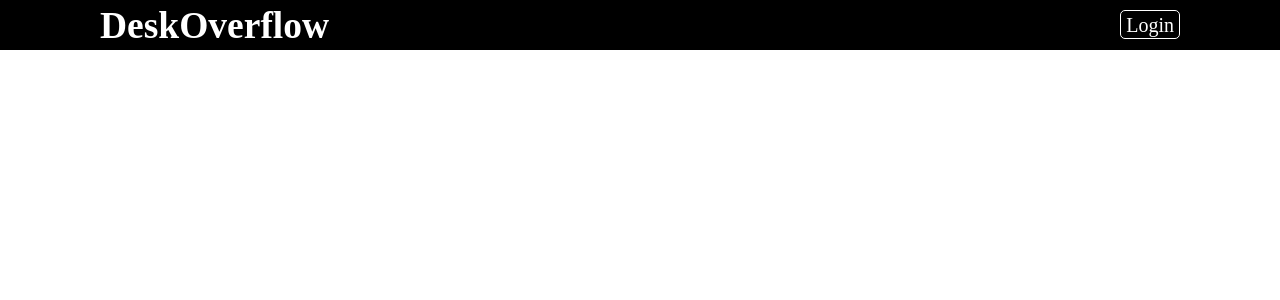
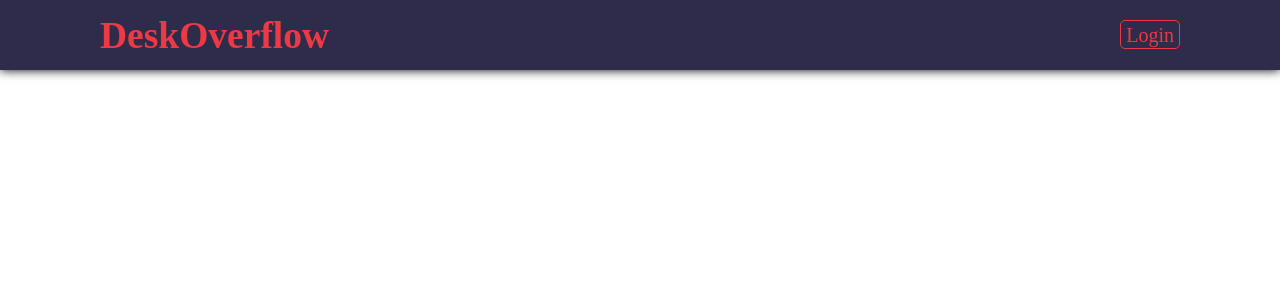
Before and after one commit to Dev-Desk-queque/front-end, a React (Create React App) app: page / in a window 1280 px wide. Shown: the top 300 px of the page. Built offline with nearby package versions, Linux system fonts and the light colour scheme.

Commit message:
changed style colors

```diff
--- a/src/App.js
+++ b/src/App.js
@@ -8,7 +8,8 @@ const Container = styled.div`
   flex-direction: column;
   justify-content: center;
   align-items: center;
-  margin-top: 5rem;
+  margin-top: 7rem;
+  background: #F0F4F7;
 `;
 
 function App() {
--- a/src/components/navbar/index.js
+++ b/src/components/navbar/index.js
@@ -8,32 +8,33 @@ const Container = styled.nav`
   flex-direction: row;
   justify-content: space-between;
   align-items: center;
-  height: 5rem;
-  background: black;
-  color: white;
+  height: 7rem;
+  background: #2f2b4a;
+  color: #ec3944;
   padding: 0rem 10rem;
   position: fixed;
   top: 0;
   width: 100%;
+  box-shadow: 0rem 0rem 1rem 0rem black;
   .title {
     font-size: 2.5rem;
   }
   .links {
     a,
     .link {
-      color: white;
+      color: #ec3944;
       text-decoration: none;
       font-size: 2rem;
       cursor: pointer;
-      border: thin solid white;
+      border: thin solid #ec3944;
       padding: 0.25rem 0.5rem;
       border-radius: 0.5rem;
       transition: 0.125s ease-in-out all;
       &:hover {
         transition: 0.125s ease-in-out all;
-        color: black;
-        background: white;
-        border: thin solid black;
+        color: #2f2b4a;
+        background: #ec3944;
+        border: thin solid #ec3944;
       }
     }
   }
```
